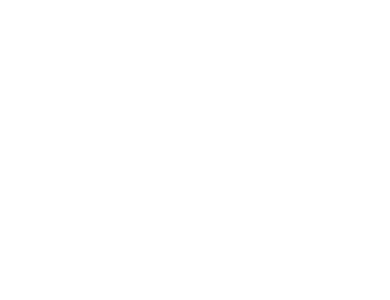
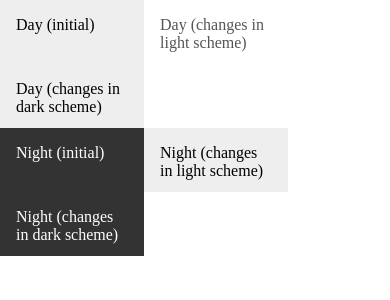
Before and after one commit to iamwangkj/vue-webpack, a Vue app: page /#/theme-day-and-night in a window 390 px wide. Shown: the top 300 px of the page. Built offline with nearby package versions, Linux system fonts and the light colour scheme; the HTML template or start-up script is replaced by a standard one.

Commit message:
css show differently according to phone theme

```diff
--- a/src/pages/android-css.vue
+++ /dev/null
@@ -1,32 +0,0 @@
-<template>
-  <div class="">
-    <ul>
-      <li style="font-size: 8px" class="bold">字体8，我是直播标题</li>
-      <li style="font-size: 10px" class="bold">字体10，我是直播标题</li>
-      <li style="font-size: 12px" class="bold">字体12，我是直播标题</li>
-      <li style="font-size: 14px" class="bold">字体14，我是直播标题</li>
-      <li style="font-size: 16px" class="bold">字体16，我是直播标题</li>
-      <li style="font-size: 18px" class="bold">字体18，我是直播标题</li>
-      <li style="font-size: 20px" class="bold">字体20，我是直播标题</li>
-    </ul>
-  </div>
-</template>
-<script>
-export default {
-
-}
-</script>
-<style lang="scss" scoped>
-.bold {
-  font-weight: bold;
-  line-height: 1;
-  margin-bottom: 10px;
-}
-ul {
-  li {
-    background-color: #09bb07;
-    // color: #fff;
-    overflow: hidden;
-  }
-}
-</style>
--- /dev/null
+++ b/src/pages/theme-day-and-night.vue
@@ -0,0 +1,59 @@
+<template>
+  <div class>
+    <div class="day">Day (initial)</div>
+    <div class="day light-scheme">Day (changes in light scheme)</div>
+    <div class="day dark-scheme">Day (changes in dark scheme)</div>
+    <br />
+
+    <div class="night">Night (initial)</div>
+    <div class="night light-scheme">Night (changes in light scheme)</div>
+    <div class="night dark-scheme">Night (changes in dark scheme)</div>
+  </div>
+</template>
+
+<script>
+export default {}
+</script>
+
+<style lang="scss" scoped>
+
+.day,
+.night {
+  display: inline-block;
+  padding: 1em;
+  width: 7em;
+  height: 2em;
+  vertical-align: middle;
+}
+
+.day {
+  background: #eee;
+  color: black;
+}
+.night {
+  background: #333;
+  color: white;
+}
+
+@media (prefers-color-scheme: dark) {
+  .day.dark-scheme {
+    background: #333;
+    color: white;
+  }
+  .night.dark-scheme {
+    background: black;
+    color: #ddd;
+  }
+}
+
+@media (prefers-color-scheme: light) {
+  .day.light-scheme {
+    background: white;
+    color: #555;
+  }
+  .night.light-scheme {
+    background: #eee;
+    color: black;
+  }
+}
+</style>
--- a/src/router/index.js
+++ b/src/router/index.js
@@ -11,11 +11,11 @@
     component: Home
   },
   {
-    path: '/android-css',
+    path: '/theme-day-and-night',
     // route level code-splitting
     // this generates a separate chunk (about.[hash].js) for this route
     // which is lazy-loaded when the route is visited.
-    component: () => import('../pages/android-css.vue')
+    component: () => import('../pages/theme-day-and-night.vue')
   },
   {
     path: '/font-size',
```
